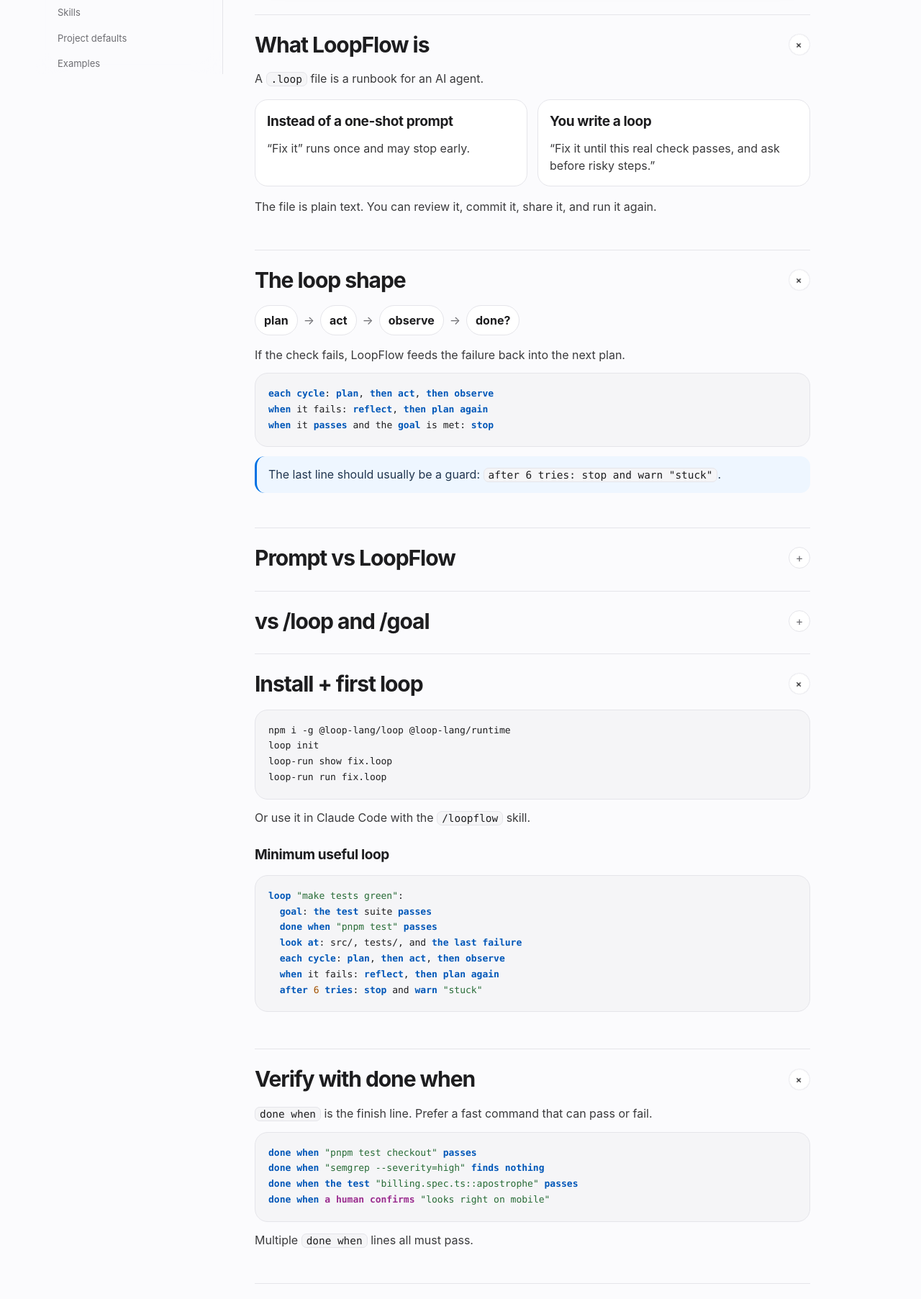
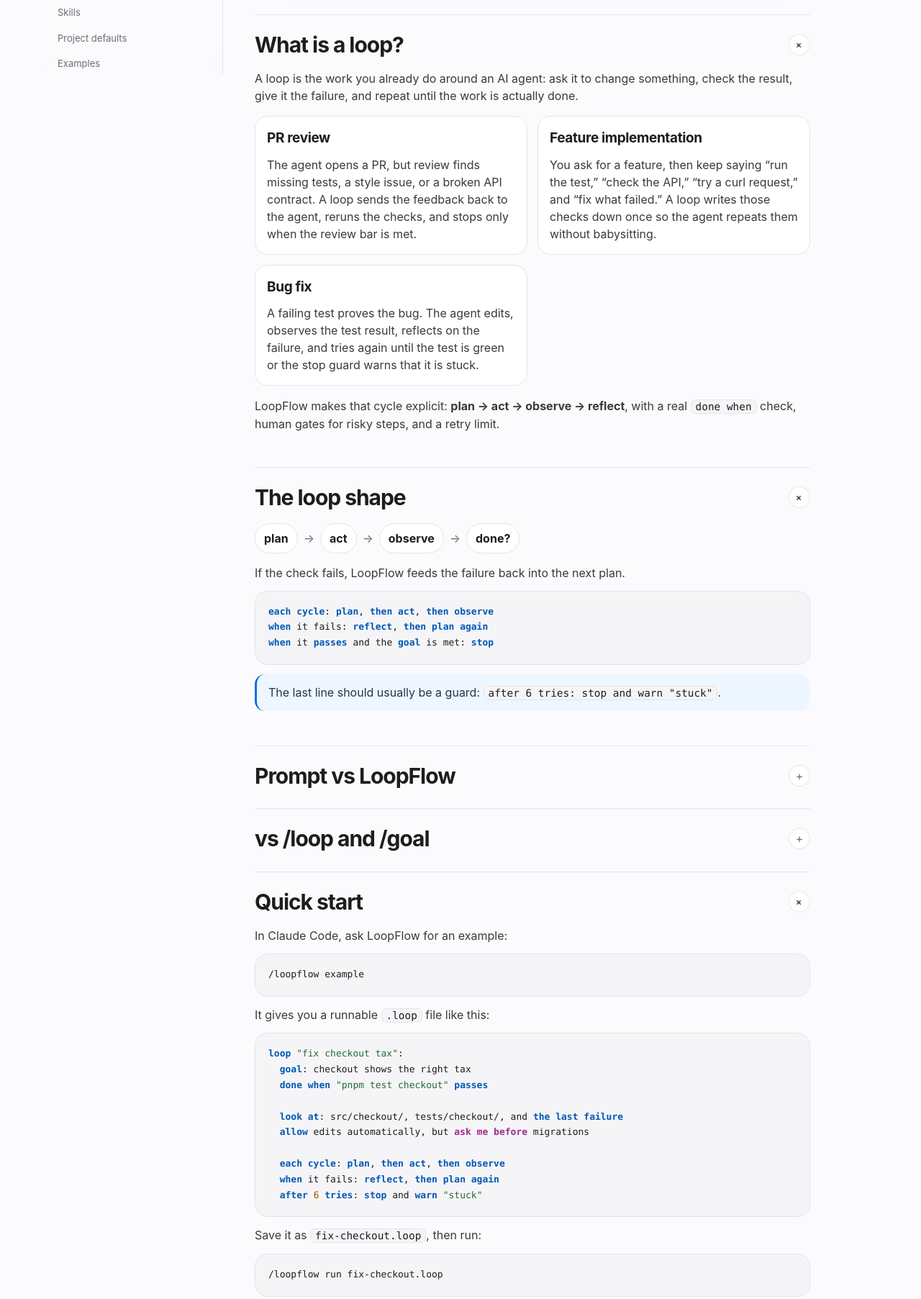
Before and after one commit to tickets-forge-dev/loop-lang, a website: page docs/index.html in a window 1280 px wide. Shown: the part 697-2502 px from the top of the page at 72% size. Drawn offline with Linux system fonts and the light colour scheme.

Commit message:
docs: improve homepage quick start copy

```diff
--- a/docs/index.html
+++ b/docs/index.html
@@ -61,9 +61,9 @@ footer{border-top:1px solid var(--line);padding-top:20px;margin-top:34px;color:v
   <a class="github" href="https://github.com/tickets-forge-dev/loop-lang">View on GitHub →</a>
   <ol id="tocList">
     <li class="grp">Start</li>
-    <li><a href="#what">What LoopFlow is</a></li>
+    <li><a href="#what">What is a loop?</a></li>
     <li><a href="#anatomy">The loop shape</a></li>
-    <li><a href="#start">Install + first loop</a></li>
+    <li><a href="#start">Quick start</a></li>
     <li class="grp">Language</li>
     <li><a href="#donewhen">Verify with done when</a></li>
     <li><a href="#material">Context</a></li>
@@ -106,13 +106,14 @@ footer{border-top:1px solid var(--line);padding-top:20px;margin-top:34px;color:v
   <p class="caption">That is a full loop: goal → check → context → permissions → cycle → guard.</p>
 </header>
 
-<section id="what"><details open><summary><h2>What LoopFlow is</h2><span class="chev">+</span></summary><div class="content">
-  <p>A <code class="inl">.loop</code> file is a runbook for an AI agent.</p>
+<section id="what"><details open><summary><h2>What is a loop?</h2><span class="chev">+</span></summary><div class="content">
+  <p>A loop is the work you already do around an AI agent: ask it to change something, check the result, give it the failure, and repeat until the work is actually done.</p>
   <div class="grid">
-    <div class="card"><h3>Instead of a one-shot prompt</h3><p>“Fix it” runs once and may stop early.</p></div>
-    <div class="card"><h3>You write a loop</h3><p>“Fix it until this real check passes, and ask before risky steps.”</p></div>
+    <div class="card"><h3>PR review</h3><p>The agent opens a PR, but review finds missing tests, a style issue, or a broken API contract. A loop sends the feedback back to the agent, reruns the checks, and stops only when the review bar is met.</p></div>
+    <div class="card"><h3>Feature implementation</h3><p>You ask for a feature, then keep saying “run the test,” “check the API,” “try a curl request,” and “fix what failed.” A loop writes those checks down once so the agent repeats them without babysitting.</p></div>
+    <div class="card"><h3>Bug fix</h3><p>A failing test proves the bug. The agent edits, observes the test result, reflects on the failure, and tries again until the test is green or the stop guard warns that it is stuck.</p></div>
   </div>
-  <p>The file is plain text. You can review it, commit it, share it, and run it again.</p>
+  <p>LoopFlow makes that cycle explicit: <strong>plan → act → observe → reflect</strong>, with a real <code class="inl">done when</code> check, human gates for risky steps, and a retry limit.</p>
 </div></details></section>
 
 <section id="anatomy"><details open><summary><h2>The loop shape</h2><span class="chev">+</span></summary><div class="content">
@@ -132,20 +133,23 @@ when it passes and the goal is met: stop</code></pre>
   <p>Built-in agent commands help in one session. LoopFlow gives you a portable file: runnable by people, agents, CI, and future you.</p>
 </div></details></section>
 
-<section id="start"><details open><summary><h2>Install + first loop</h2><span class="chev">+</span></summary><div class="content">
-  <pre><code class="sh">npm i -g @loop-lang/loop @loop-lang/runtime
-loop init
-loop-run show fix.loop
-loop-run run fix.loop</code></pre>
-  <p>Or use it in Claude Code with the <code class="inl">/loopflow</code> skill.</p>
-  <h3>Minimum useful loop</h3>
-  <pre><code class="loop">loop "make tests green":
-  goal: the test suite passes
-  done when "pnpm test" passes
-  look at: src/, tests/, and the last failure
+<section id="start"><details open><summary><h2>Quick start</h2><span class="chev">+</span></summary><div class="content">
+  <p>In Claude Code, ask LoopFlow for an example:</p>
+  <pre><code class="sh">/loopflow example</code></pre>
+  <p>It gives you a runnable <code class="inl">.loop</code> file like this:</p>
+  <pre><code class="loop">loop "fix checkout tax":
+  goal: checkout shows the right tax
+  done when "pnpm test checkout" passes
+
+  look at: src/checkout/, tests/checkout/, and the last failure
+  allow edits automatically, but ask me before migrations
+
   each cycle: plan, then act, then observe
   when it fails: reflect, then plan again
   after 6 tries: stop and warn "stuck"</code></pre>
+  <p>Save it as <code class="inl">fix-checkout.loop</code>, then run:</p>
+  <pre><code class="sh">/loopflow run fix-checkout.loop</code></pre>
+  <p class="note">Prefer the terminal? Install once with <code class="inl">npm i -g @loop-lang/loop @loop-lang/runtime</code>, then use <code class="inl">loop init</code>, <code class="inl">loop-run show file.loop</code>, and <code class="inl">loop-run run file.loop</code>.</p>
 </div></details></section>
 
 <section id="donewhen"><details open><summary><h2>Verify with done when</h2><span class="chev">+</span></summary><div class="content">
```
